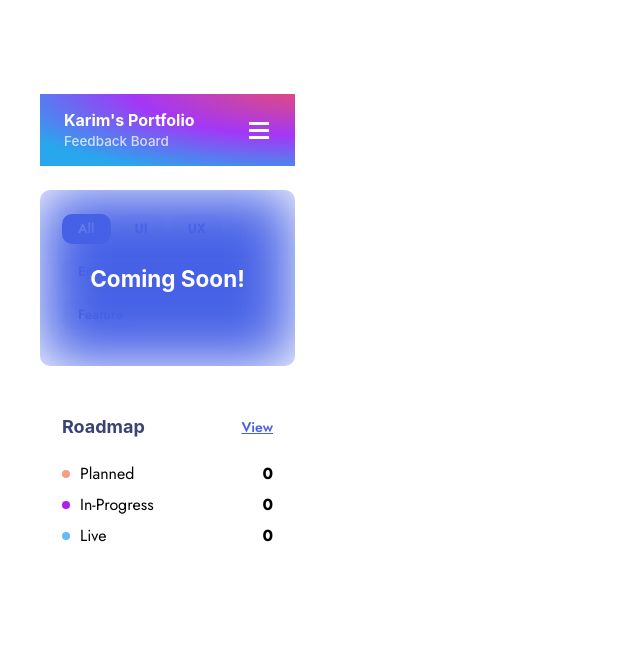
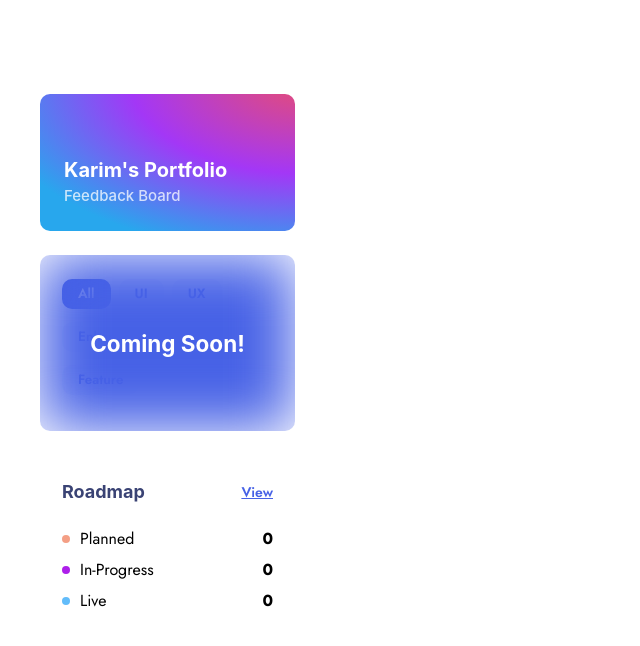
Before and after one commit to yasssuz/LetTheyAsk-app, a Next.js app: page / in a window 1280 px wide. Shown: the top 646 px of the page, without its empty margins (0-640 px from the left). Built offline with nearby package versions, Linux system fonts and the light colour scheme.

Commit message:
design correction and add responsivness

```diff
--- a/src/components/home/BoardSquare.js
+++ b/src/components/home/BoardSquare.js
@@ -5,29 +5,30 @@ export default function BoardSquare({ openMenu, menuOpen }) {
   return (
     <Flex
       as='section'
-      h='7.2rem'
-      w='100%'
+      h={["7.2rem", "100%", "13.7rem"]}
+      borderRadius={[null, "1rem"]}
+      w={["100%"]}
       zIndex='1500'
       bg='radial-gradient(128.88% 128.88% at 103.9% -10.39%, #E84D70 0%, #A337F6 53.09%, #28A7ED 100%);'
       color='white'
-      px='2.4rem'
-      alignItems='center'
+      p='2.4rem'
+      alignItems={["center", "flex-end"]}
       justifyContent='space-between'
     >
       <Box>
         <Heading
           as='h1'
-          fontSize='1.6rem'
+          fontSize={["1.6rem", "2rem"]}
           fontWeight='bold'
-          lineHeight='2.2rem'
+          lineHeight={["2.2rem", "2.9rem"]}
         >
           Karim&apos;s Portfolio
         </Heading>
         <Heading
           opacity='0.75'
           fontWeight='500'
-          fontSize='1.35rem'
-          lineHeight='2rem'
+          fontSize={["1.35rem", "1.5rem"]}
+          lineHeight={["2rem", "2.2rem"]}
         >
           Feedback Board
         </Heading>
@@ -36,6 +37,7 @@ export default function BoardSquare({ openMenu, menuOpen }) {
         className={`${menuOpen && "open"}`}
         flexDirection='column'
         p='0'
+        display={[null, "none"]}
         onClick={() => openMenu(prev => !prev)}
         sx={{
           "&.open": {
```
